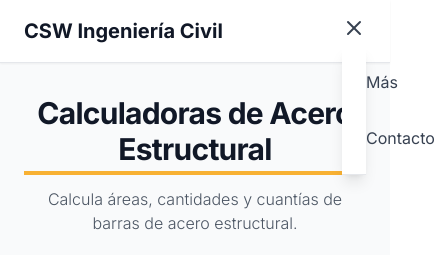
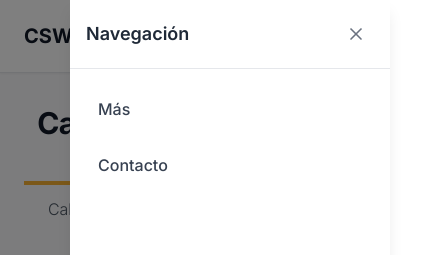
Before and after one commit to Gauss137/steel-calculator, a Next.js app: page /steel-calculator in a window 390 px wide. Both pictures are taken after a click on the button "Abrir menú". Shown: the top 255 px of the page, 435 px wide, since content can reach past the window. Built offline with nearby package versions, Linux system fonts and the light colour scheme.

Commit message:
feat(mobile): replace dropdown with side-drawer MobileMenu and add overlay/close behaviors

```diff
--- a/components/shared/MobileMenu.tsx
+++ b/components/shared/MobileMenu.tsx
@@ -1,48 +1,111 @@
 "use client";
 
-import { useState } from 'react';
+// Mobile menu with side-drawer implementation
+import { useState, useRef, useEffect } from 'react';
 import { Menu, X } from 'lucide-react';
 import { EXTERNAL_LINKS } from './constants';
 
 export function MobileMenu() {
   const [isOpen, setIsOpen] = useState(false);
+  const menuRef = useRef<HTMLDivElement>(null);
 
-  const toggleMenu = () => setIsOpen(!isOpen);
+  const toggleMenu = () => {
+    setIsOpen(!isOpen);
+  };
+
+  const closeMenu = () => {
+    setIsOpen(false);
+  };
+
+  // Cerrar menú al hacer clic fuera
+  useEffect(() => {
+    const handleClickOutside = (event: MouseEvent) => {
+      if (menuRef.current && !menuRef.current.contains(event.target as Node)) {
+        closeMenu();
+      }
+    };
+
+    if (isOpen) {
+      document.addEventListener('mousedown', handleClickOutside);
+      return () => document.removeEventListener('mousedown', handleClickOutside);
+    }
+  }, [isOpen]);
+
+  // Prevenir scroll del body cuando el menú está abierto
+  useEffect(() => {
+    if (isOpen) {
+      document.body.style.overflow = 'hidden';
+    } else {
+      document.body.style.overflow = 'unset';
+    }
+
+    return () => {
+      document.body.style.overflow = 'unset';
+    };
+  }, [isOpen]);
 
   return (
-    <div className="md:hidden">
+    <div className="md:hidden" ref={menuRef}>
       <button
         onClick={toggleMenu}
-        className="text-gray-700 hover:text-[#f1d475] transition-colors"
-        aria-label="Toggle menu"
+        className="p-2 text-gray-700 hover:text-[#f1d475] transition-colors focus:outline-none"
+        aria-label="Abrir menú"
       >
         {isOpen ? <X size={24} /> : <Menu size={24} />}
       </button>
 
+      {/* Overlay */}
       {isOpen && (
-        <div className="absolute top-full left-0 right-0 bg-white border-b border-gray-200 shadow-lg z-50">
-          <div className="px-6 py-4 space-y-4">
+        <div className="fixed inset-0 bg-black bg-opacity-50 z-40" onClick={closeMenu} />
+      )}
+
+      {/* Menú lateral */}
+      <div className={`fixed top-0 right-0 h-full w-80 bg-white shadow-lg z-50 transform transition-transform duration-300 ease-in-out ${
+        isOpen ? 'translate-x-0' : 'translate-x-full'
+      }`}>
+        <div className="flex flex-col h-full">
+          {/* Header del menú */}
+          <div className="flex items-center justify-between p-4 border-b border-gray-200">
+            <h2 className="text-lg font-semibold text-gray-800">Navegación</h2>
+            <button
+              onClick={closeMenu}
+              className="p-2 text-gray-500 hover:text-gray-700 transition-colors"
+              aria-label="Cerrar menú"
+            >
+              <X size={20} />
+            </button>
+          </div>
+
+          {/* Contenido del menú */}
+          <div className="flex-1 overflow-y-auto">
+            <nav className="p-4 space-y-2">
+              {/* Más */}
               <a
                 href="https://www.cswingenieriacivil.com/herramientas"
                 target="_blank"
                 rel="noopener noreferrer"
-              className="block text-gray-700 hover:text-[#f1d475] transition-colors py-2"
-              onClick={() => setIsOpen(false)}
+                className="flex items-center p-3 text-gray-700 hover:text-[#f1d475] hover:bg-gray-50 rounded-lg transition-colors"
+                onClick={closeMenu}
               >
-              Más
+                <span className="font-medium">Más</span>
               </a>
+
+              {/* Contacto */}
               <a
                 href={EXTERNAL_LINKS.CONTACT}
                 target="_blank"
                 rel="noopener noreferrer"
-              className="block text-gray-700 hover:text-[#f1d475] transition-colors py-2"
-              onClick={() => setIsOpen(false)}
+                className="flex items-center p-3 text-gray-700 hover:text-[#f1d475] hover:bg-gray-50 rounded-lg transition-colors"
+                onClick={closeMenu}
               >
-              Contacto
+                <span className="font-medium">Contacto</span>
               </a>
+            </nav>
           </div>
         </div>
-      )}
+      </div>
     </div>
   );
 }
+
+export default MobileMenu;
```
Lines whose indentation alone changed are shown as unchanged.
